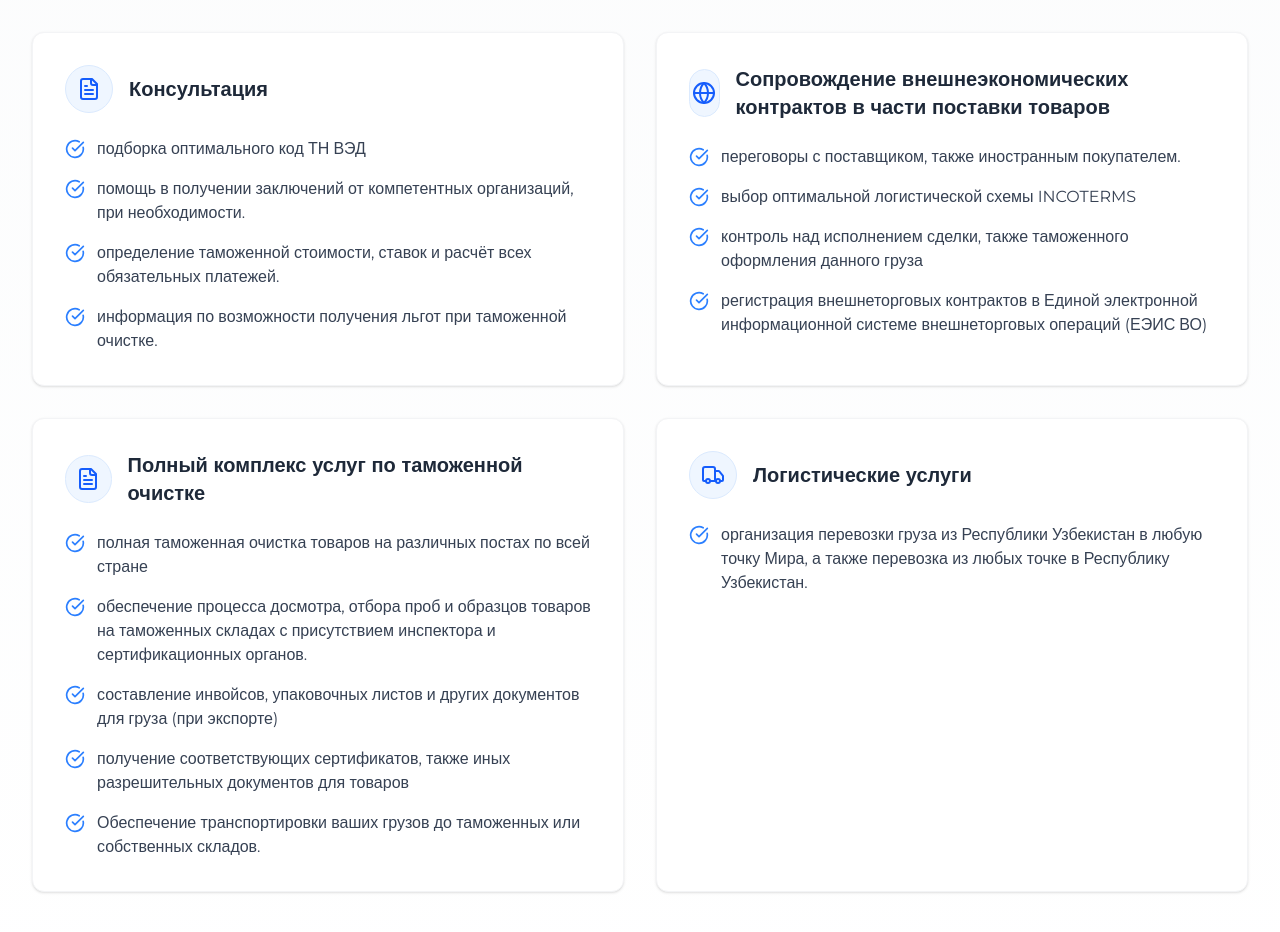
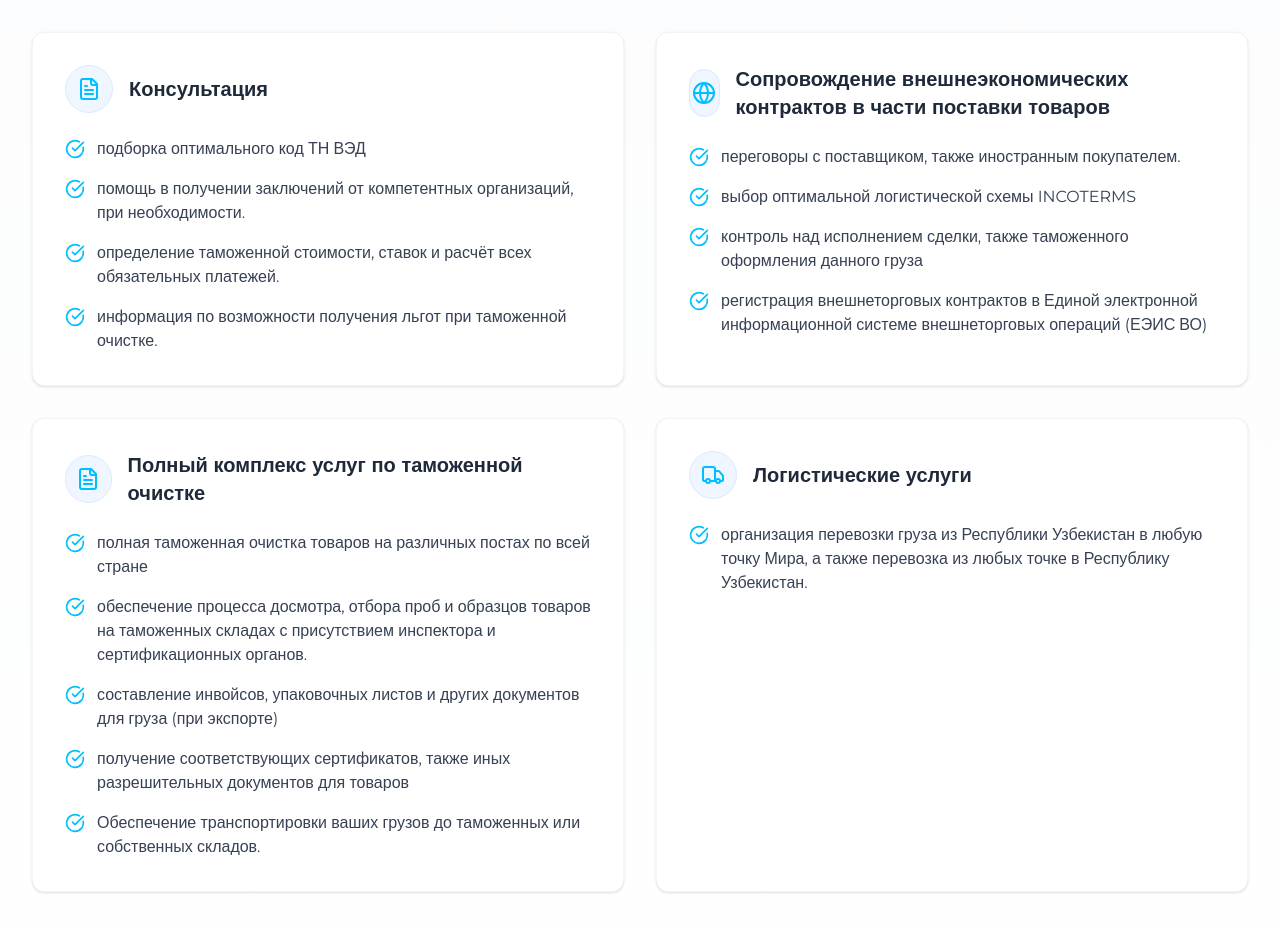
Before and after one commit to IboTheBest/irbis_trade, a React (Vite) app: page /out-services in a window 1280 px wide. Shown: the part 1020-1952 px from the top of the page. Built offline with nearby package versions, Linux system fonts and the light colour scheme.

Commit message:
new commit

```diff
--- a/src/components/ReusebleCard.jsx
+++ b/src/components/ReusebleCard.jsx
@@ -5,7 +5,7 @@ const ReusebleCard = ({ image, description, title, imgClass, isBtn }) => (
     <Card className='!rounded-[30px] !py-[20px]' type='inner' hoverable style={{ width: 250 }} cover={<img className={`${imgClass} untouchable`} alt="example" src={image} />}  >
         <Meta className='p-[10px] text-center' title={title} description={description} />
         {isBtn &&
-            <Button classNames={"!mt-[10px]"} size='large' type='primary' className='text-[13px] !bg-[rgb(0, 191, 255)] font-bolder'>Узнать больше </Button>
+            <Button classNames={"!mt-[10px]"} size='large' type='primary' className='text-[13px] !bg-[#00BFFF] font-bolder'>Узнать больше </Button>
         }
     </Card>
 );
--- a/src/pages/Commisions.jsx
+++ b/src/pages/Commisions.jsx
@@ -22,7 +22,7 @@ export default function ServicesPage() {
           <div className="md:w-1/2 grid grid-cols-1 sm:grid-cols-2 gap-8">
             <div className="flex flex-col items-start bg-white p-6 rounded-lg shadow-sm border border-gray-100 hover:shadow-md transition-shadow">
               <div className="w-14 h-14 rounded-full bg-blue-50 flex items-center justify-center mb-4 border border-blue-100">
-                <Scale className="w-7 h-7 text-blue-600" />
+                <Scale className="w-7 h-7 text-[#00BFFF]" />
               </div>
               <h3 className="text-lg font-medium text-gray-800 mb-3">Индивидуальные консультации</h3>
               <p className="text-gray-600 text-sm">
@@ -32,7 +32,7 @@ export default function ServicesPage() {
             </div>
             <div className="flex flex-col items-start bg-white p-6 rounded-lg shadow-sm border border-gray-100 hover:shadow-md transition-shadow">
               <div className="w-14 h-14 rounded-full bg-blue-50 flex items-center justify-center mb-4 border border-blue-100">
-                <Clock className="w-7 h-7 text-blue-600" />
+                <Clock className="w-7 h-7 text-[#00BFFF]" />
               </div>
               <h3 className="text-lg font-medium text-gray-800 mb-3">24/7 поддержка клиентов</h3>
               <p className="text-gray-600 text-sm">
@@ -42,7 +42,7 @@ export default function ServicesPage() {
             </div>
             <div className="flex flex-col items-start bg-white p-6 rounded-lg shadow-sm border border-gray-100 hover:shadow-md transition-shadow">
               <div className="w-14 h-14 rounded-full bg-blue-50 flex items-center justify-center mb-4 border border-blue-100">
-                <BarChart3 className="w-7 h-7 text-blue-600" />
+                <BarChart3 className="w-7 h-7 text-[#00BFFF]" />
               </div>
               <h3 className="text-lg font-medium text-gray-800 mb-3">Эффективное управление</h3>
               <p className="text-gray-600 text-sm">
@@ -59,29 +59,29 @@ export default function ServicesPage() {
           <div className="bg-white rounded-xl p-8 shadow-sm border border-gray-100 hover:shadow-md transition-shadow">
             <div className="flex items-center mb-6">
               <div className="w-12 h-12 rounded-full bg-blue-50 flex items-center justify-center mr-4 border border-blue-100">
-                <FileText className="w-6 h-6 text-blue-600" />
+                <FileText className="w-6 h-6 text-[#00BFFF]" />
               </div>
               <h3 className="text-xl font-bold text-gray-800">Консультация</h3>
             </div>
             <ul className="space-y-4">
               <li className="flex items-start">
-                <CheckCircle className="w-5 h-5 text-blue-500 mr-3 mt-0.5 flex-shrink-0" />
+                <CheckCircle className="w-5 h-5 text-[#00BFFF] mr-3 mt-0.5 flex-shrink-0" />
                 <span className="text-gray-700">подборка оптимального код ТН ВЭД</span>
               </li>
               <li className="flex items-start">
-                <CheckCircle className="w-5 h-5 text-blue-500 mr-3 mt-0.5 flex-shrink-0" />
+                <CheckCircle className="w-5 h-5 text-[#00BFFF] mr-3 mt-0.5 flex-shrink-0" />
                 <span className="text-gray-700">
                   помощь в получении заключений от компетентных организаций, при необходимости.
                 </span>
               </li>
               <li className="flex items-start">
-                <CheckCircle className="w-5 h-5 text-blue-500 mr-3 mt-0.5 flex-shrink-0" />
+                <CheckCircle className="w-5 h-5 text-[#00BFFF] mr-3 mt-0.5 flex-shrink-0" />
                 <span className="text-gray-700">
                   определение таможенной стоимости, ставок и расчёт всех обязательных платежей.
                 </span>
               </li>
               <li className="flex items-start">
-                <CheckCircle className="w-5 h-5 text-blue-500 mr-3 mt-0.5 flex-shrink-0" />
+                <CheckCircle className="w-5 h-5 text-[#00BFFF] mr-3 mt-0.5 flex-shrink-0" />
                 <span className="text-gray-700">информация по возможности получения льгот при таможенной очистке.</span>
               </li>
             </ul>
@@ -91,7 +91,7 @@ export default function ServicesPage() {
           <div className="bg-white rounded-xl p-8 shadow-sm border border-gray-100 hover:shadow-md transition-shadow">
             <div className="flex items-center mb-6">
               <div className="w-12 h-12 rounded-full bg-blue-50 flex items-center justify-center mr-4 border border-blue-100">
-                <Globe className="w-6 h-6 text-blue-600" />
+                <Globe className="w-6 h-6 text-[#00BFFF]" />
               </div>
               <h3 className="text-xl font-bold text-gray-800">
                 Сопровождение внешнеэкономических контрактов в части поставки товаров
@@ -99,21 +99,21 @@ export default function ServicesPage() {
             </div>
             <ul className="space-y-4">
               <li className="flex items-start">
-                <CheckCircle className="w-5 h-5 text-blue-500 mr-3 mt-0.5 flex-shrink-0" />
+                <CheckCircle className="w-5 h-5 text-[#00BFFF] mr-3 mt-0.5 flex-shrink-0" />
                 <span className="text-gray-700">переговоры с поставщиком, также иностранным покупателем.</span>
               </li>
               <li className="flex items-start">
-                <CheckCircle className="w-5 h-5 text-blue-500 mr-3 mt-0.5 flex-shrink-0" />
+                <CheckCircle className="w-5 h-5 text-[#00BFFF] mr-3 mt-0.5 flex-shrink-0" />
                 <span className="text-gray-700">выбор оптимальной логистической схемы INCOTERMS</span>
               </li>
               <li className="flex items-start">
-                <CheckCircle className="w-5 h-5 text-blue-500 mr-3 mt-0.5 flex-shrink-0" />
+                <CheckCircle className="w-5 h-5 text-[#00BFFF] mr-3 mt-0.5 flex-shrink-0" />
                 <span className="text-gray-700">
                   контроль над исполнением сделки, также таможенного оформления данного груза
                 </span>
               </li>
               <li className="flex items-start">
-                <CheckCircle className="w-5 h-5 text-blue-500 mr-3 mt-0.5 flex-shrink-0" />
+                <CheckCircle className="w-5 h-5 text-[#00BFFF] mr-3 mt-0.5 flex-shrink-0" />
                 <span className="text-gray-700">
                   регистрация внешнеторговых контрактов в Единой электронной информационной системе внешнеторговых
                   операций (ЕЭИС ВО)
@@ -126,38 +126,38 @@ export default function ServicesPage() {
           <div className="bg-white rounded-xl p-8 shadow-sm border border-gray-100 hover:shadow-md transition-shadow">
             <div className="flex items-center mb-6">
               <div className="w-12 h-12 rounded-full bg-blue-50 flex items-center justify-center mr-4 border border-blue-100">
-                <FileText className="w-6 h-6 text-blue-600" />
+                <FileText className="w-6 h-6 text-[#00BFFF]" />
               </div>
               <h3 className="text-xl font-bold text-gray-800">Полный комплекс услуг по таможенной очистке</h3>
             </div>
             <ul className="space-y-4">
               <li className="flex items-start">
-                <CheckCircle className="w-5 h-5 text-blue-500 mr-3 mt-0.5 flex-shrink-0" />
+                <CheckCircle className="w-5 h-5 text-[#00BFFF] mr-3 mt-0.5 flex-shrink-0" />
                 <span className="text-gray-700">
                   полная таможенная очистка товаров на различных постах по всей стране
                 </span>
               </li>
               <li className="flex items-start">
-                <CheckCircle className="w-5 h-5 text-blue-500 mr-3 mt-0.5 flex-shrink-0" />
+                <CheckCircle className="w-5 h-5 text-[#00BFFF] mr-3 mt-0.5 flex-shrink-0" />
                 <span className="text-gray-700">
                   обеспечение процесса досмотра, отбора проб и образцов товаров на таможенных складах с присутствием
                   инспектора и сертификационных органов.
                 </span>
               </li>
               <li className="flex items-start">
-                <CheckCircle className="w-5 h-5 text-blue-500 mr-3 mt-0.5 flex-shrink-0" />
+                <CheckCircle className="w-5 h-5 text-[#00BFFF] mr-3 mt-0.5 flex-shrink-0" />
                 <span className="text-gray-700">
                   составление инвойсов, упаковочных листов и других документов для груза (при экспорте)
                 </span>
               </li>
               <li className="flex items-start">
-                <CheckCircle className="w-5 h-5 text-blue-500 mr-3 mt-0.5 flex-shrink-0" />
+                <CheckCircle className="w-5 h-5 text-[#00BFFF] mr-3 mt-0.5 flex-shrink-0" />
                 <span className="text-gray-700">
                   получение соответствующих сертификатов, также иных разрешительных документов для товаров
                 </span>
               </li>
               <li className="flex items-start">
-                <CheckCircle className="w-5 h-5 text-blue-500 mr-3 mt-0.5 flex-shrink-0" />
+                <CheckCircle className="w-5 h-5 text-[#00BFFF] mr-3 mt-0.5 flex-shrink-0" />
                 <span className="text-gray-700">
                   Обеспечение транспортировки ваших грузов до таможенных или собственных складов.
                 </span>
@@ -169,13 +169,13 @@ export default function ServicesPage() {
           <div className="bg-white rounded-xl p-8 shadow-sm border border-gray-100 hover:shadow-md transition-shadow">
             <div className="flex items-center mb-6">
               <div className="w-12 h-12 rounded-full bg-blue-50 flex items-center justify-center mr-4 border border-blue-100">
-                <Truck className="w-6 h-6 text-blue-600" />
+                <Truck className="w-6 h-6 text-[#00BFFF]" />
               </div>
               <h3 className="text-xl font-bold text-gray-800">Логистические услуги</h3>
             </div>
             <ul className="space-y-4">
               <li className="flex items-start">
-                <CheckCircle className="w-5 h-5 text-blue-500 mr-3 mt-0.5 flex-shrink-0" />
+                <CheckCircle className="w-5 h-5 text-[#00BFFF] mr-3 mt-0.5 flex-shrink-0" />
                 <span className="text-gray-700">
                   организация перевозки груза из Республики Узбекистан в любую точку Мира, а также перевозка из любых
                   точке в Республику Узбекистан.
```
Also changed, not shown: src/pages/News.jsx (+7 -7 lines), src/pages/Partnership.jsx (+7 -7 lines).
